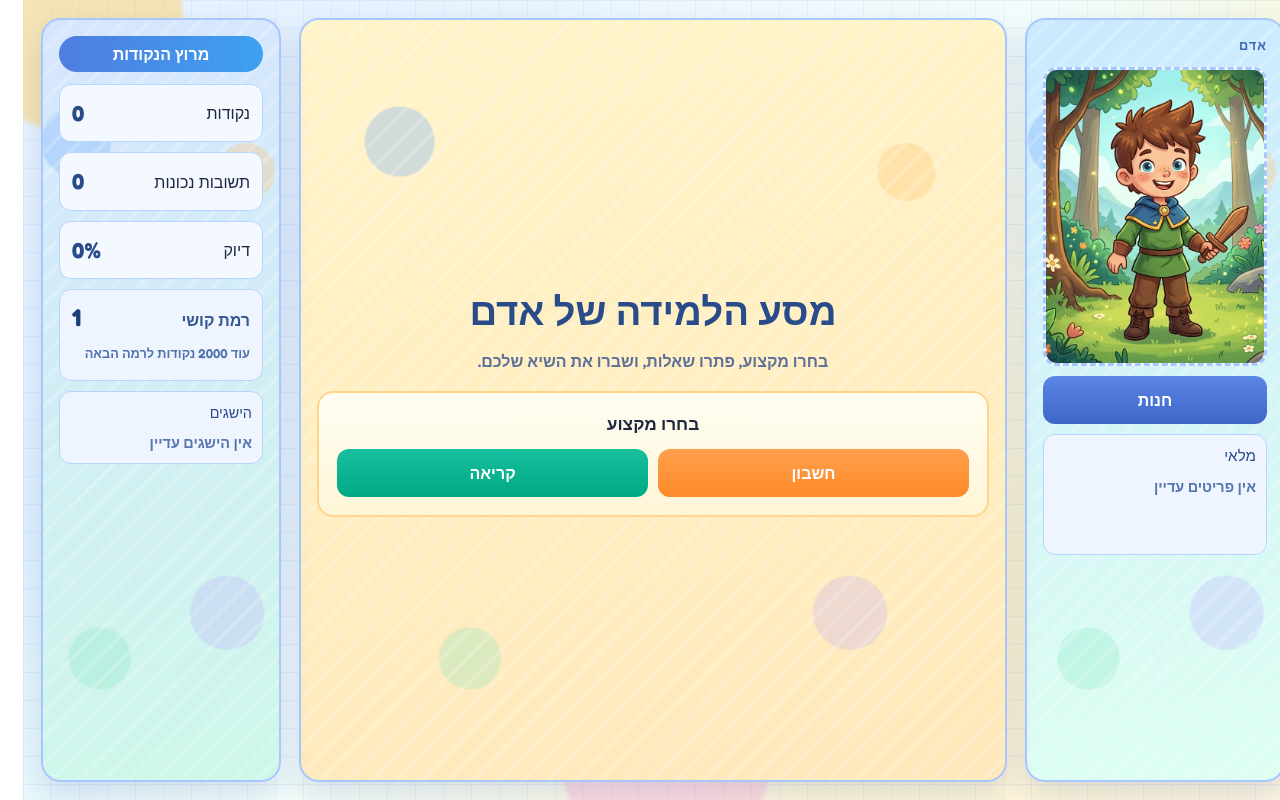
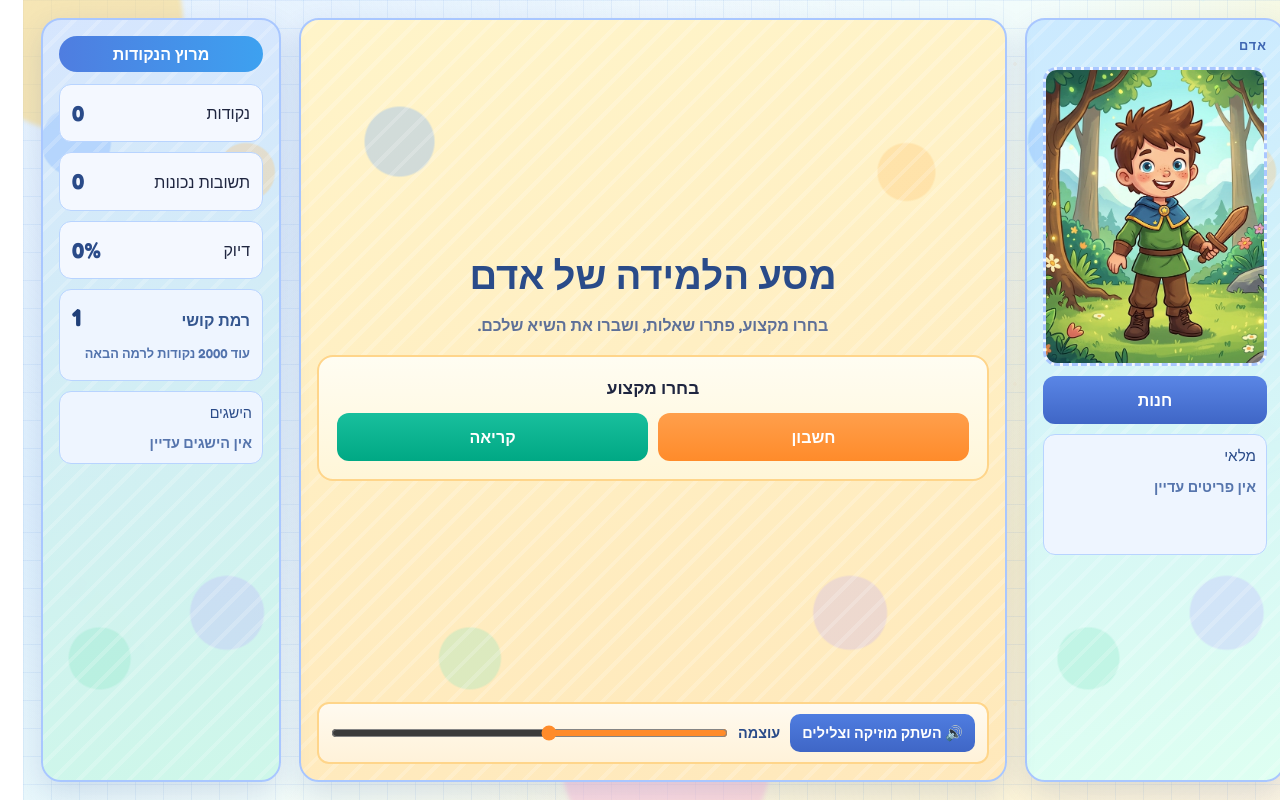
Before and after one commit to ofirdror7619/learningQuest, a Next.js app: page / in a window 1280 px wide. Built offline with nearby package versions, Linux system fonts and the light colour scheme.

Commit message:
Add background music, achievement crowd sound, and audio controls

```diff
--- a/app/globals.css
+++ b/app/globals.css
@@ -269,6 +269,15 @@ body::after {
 .panel-gameplay {
   display: flex;
   flex-direction: column;
+  justify-content: flex-start;
+  position: relative;
+  padding-block-end: 88px;
+}
+
+.gameplay-main {
+  flex: 1;
+  display: flex;
+  flex-direction: column;
   justify-content: center;
 }
 
@@ -285,6 +294,49 @@ body::after {
   margin-block-end: 18px;
   color: #5e7098;
   font-weight: 600;
+}
+
+.audio-controls {
+  display: grid;
+  grid-template-columns: auto auto minmax(120px, 1fr);
+  align-items: center;
+  gap: 10px;
+  margin-block-start: 0;
+  border: 2px solid #ffd58a;
+  border-radius: 12px;
+  padding: 10px 12px;
+  background: linear-gradient(180deg, #fffaf0 0%, #fff2d9 100%);
+  position: absolute;
+  inset-inline: 16px;
+  inset-block-end: 16px;
+}
+
+.audio-mute-button {
+  border: none;
+  border-radius: 10px;
+  padding: 8px 12px;
+  font-size: 0.9rem;
+  font-weight: 800;
+  color: #fff;
+  background: linear-gradient(180deg, #4f7de0 0%, #3f66c6 100%);
+  cursor: pointer;
+  transition: transform 140ms ease, box-shadow 140ms ease;
+}
+
+.audio-mute-button:hover {
+  transform: translateY(-1px);
+  box-shadow: 0 7px 14px rgba(63, 102, 198, 0.28);
+}
+
+.audio-volume-label {
+  font-size: 0.9rem;
+  font-weight: 700;
+  color: #2a4b89;
+}
+
+.audio-volume-slider {
+  inline-size: 100%;
+  accent-color: #ff8b2a;
 }
 
 .subject-picker {
--- a/app/page.tsx
+++ b/app/page.tsx
@@ -156,6 +156,8 @@ function getRandomQuestionByLevel(currentScore: number, subject: Subject): Quest
 }
 
 export default function Home() {
+  const audioRef = useRef<HTMLAudioElement | null>(null);
+  const crowdAudioRef = useRef<HTMLAudioElement | null>(null);
   const [subject, setSubject] = useState<Subject | null>(null);
   const [currentQuestion, setCurrentQuestion] = useState<Question | null>(null);
   const [selectedIndex, setSelectedIndex] = useState<number | null>(null);
@@ -170,6 +172,9 @@ export default function Home() {
   const [inventoryItems, setInventoryItems] = useState<string[]>([]);
   const [showConfetti, setShowConfetti] = useState(false);
   const [equippedItems, setEquippedItems] = useState<string[]>([]);
+  const [isMuted, setIsMuted] = useState(false);
+  const [volume, setVolume] = useState(45);
+  const [hasAudioStarted, setHasAudioStarted] = useState(false);
   const warningTimeoutRef = useRef<ReturnType<typeof setTimeout> | null>(null);
   const previousUnlockedIdsRef = useRef<string[]>([]);
 
@@ -192,6 +197,22 @@ export default function Home() {
   const unlockedAchievementIds = new Set(
     unlockedAchievements.map((achievement) => achievement.id)
   );
+
+  function tryStartAudio() {
+    const audio = audioRef.current;
+    if (!audio) {
+      return;
+    }
+
+    audio
+      .play()
+      .then(() => {
+        setHasAudioStarted(true);
+      })
+      .catch(() => {
+        // Browser autoplay policies can block playback before user interaction.
+      });
+  }
 
   function handleSubjectPick(nextSubject: Subject) {
     setCurrentQuestion(getRandomQuestionByLevel(score, nextSubject));
@@ -270,6 +291,15 @@ export default function Home() {
       return;
     }
 
+    const crowdAudio = crowdAudioRef.current;
+    if (crowdAudio && !isMuted) {
+      crowdAudio.currentTime = 0;
+      crowdAudio.volume = Math.max(0, Math.min(1, volume / 100));
+      crowdAudio.play().catch(() => {
+        // Some browsers still may block playback if interaction was not detected.
+      });
+    }
+
     const showTimer = setTimeout(() => setShowConfetti(true), 0);
     const hideTimer = setTimeout(() => setShowConfetti(false), 2600);
 
@@ -277,7 +307,23 @@ export default function Home() {
       clearTimeout(showTimer);
       clearTimeout(hideTimer);
     };
-  }, [unlockedAchievements]);
+  }, [unlockedAchievements, isMuted, volume]);
+
+  useEffect(() => {
+    const audio = audioRef.current;
+    if (!audio) {
+      return;
+    }
+
+    audio.muted = isMuted;
+    audio.volume = Math.max(0, Math.min(1, volume / 100));
+
+    const crowdAudio = crowdAudioRef.current;
+    if (crowdAudio) {
+      crowdAudio.muted = isMuted;
+      crowdAudio.volume = Math.max(0, Math.min(1, volume / 100));
+    }
+  }, [isMuted, volume]);
 
   function toggleEquippedItem(itemSrc: string) {
     if (equippedItems.includes(itemSrc)) {
@@ -288,7 +334,17 @@ export default function Home() {
   }
 
   return (
-    <main className="game-screen">
+    <main
+      className="game-screen"
+      onPointerDown={() => {
+        if (!hasAudioStarted) {
+          tryStartAudio();
+        }
+      }}
+    >
+      <audio ref={audioRef} src="/music.mp3" loop autoPlay preload="auto" />
+      <audio ref={crowdAudioRef} src="/crowd.mp3" preload="auto" />
+
       <div className="bg-blob bg-blob-one" aria-hidden="true" />
       <div className="bg-blob bg-blob-two" aria-hidden="true" />
       <div className="bg-blob bg-blob-three" aria-hidden="true" />
@@ -369,6 +425,7 @@ export default function Home() {
       </section>
 
       <section className="panel panel-gameplay">
+        <div className="gameplay-main">
           <h1 className="game-title">מסע הלמידה של אדם</h1>
           <p className="game-subtitle">בחרו מקצוע, פתרו שאלות, ושברו את השיא שלכם.</p>
 
@@ -438,6 +495,41 @@ export default function Home() {
               )}
             </div>
           )}
+        </div>
+
+        <div className="audio-controls" role="group" aria-label="בקרת מוזיקה">
+          <button
+            type="button"
+            className="audio-mute-button"
+            onClick={() => {
+              setIsMuted((current) => !current);
+              tryStartAudio();
+            }}
+          >
+            {isMuted ? "🔊 נגן מוזיקה וצלילים" : "🔊 השתק מוזיקה וצלילים"}
+          </button>
+
+          <label className="audio-volume-label" htmlFor="volume-slider">
+            עוצמה
+          </label>
+          <input
+            id="volume-slider"
+            className="audio-volume-slider"
+            type="range"
+            min={0}
+            max={100}
+            step={1}
+            value={volume}
+            onChange={(event) => {
+              const nextVolume = Number(event.target.value);
+              setVolume(nextVolume);
+              if (nextVolume > 0 && isMuted) {
+                setIsMuted(false);
+              }
+              tryStartAudio();
+            }}
+          />
+        </div>
       </section>
 
       <aside className="panel panel-hud">
```
Also changed, not shown: 2 other files (tests, documents, lock files or other folders). Lines whose indentation alone changed are shown as unchanged.
